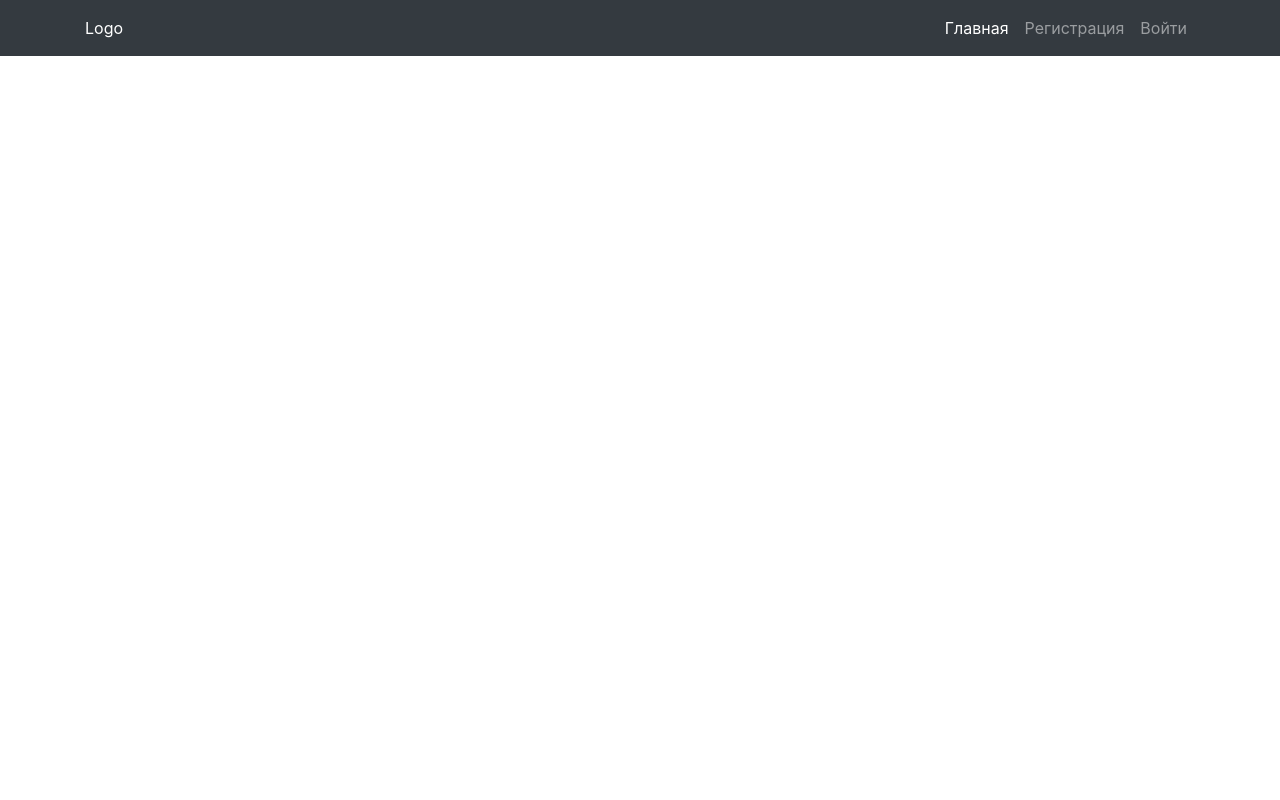
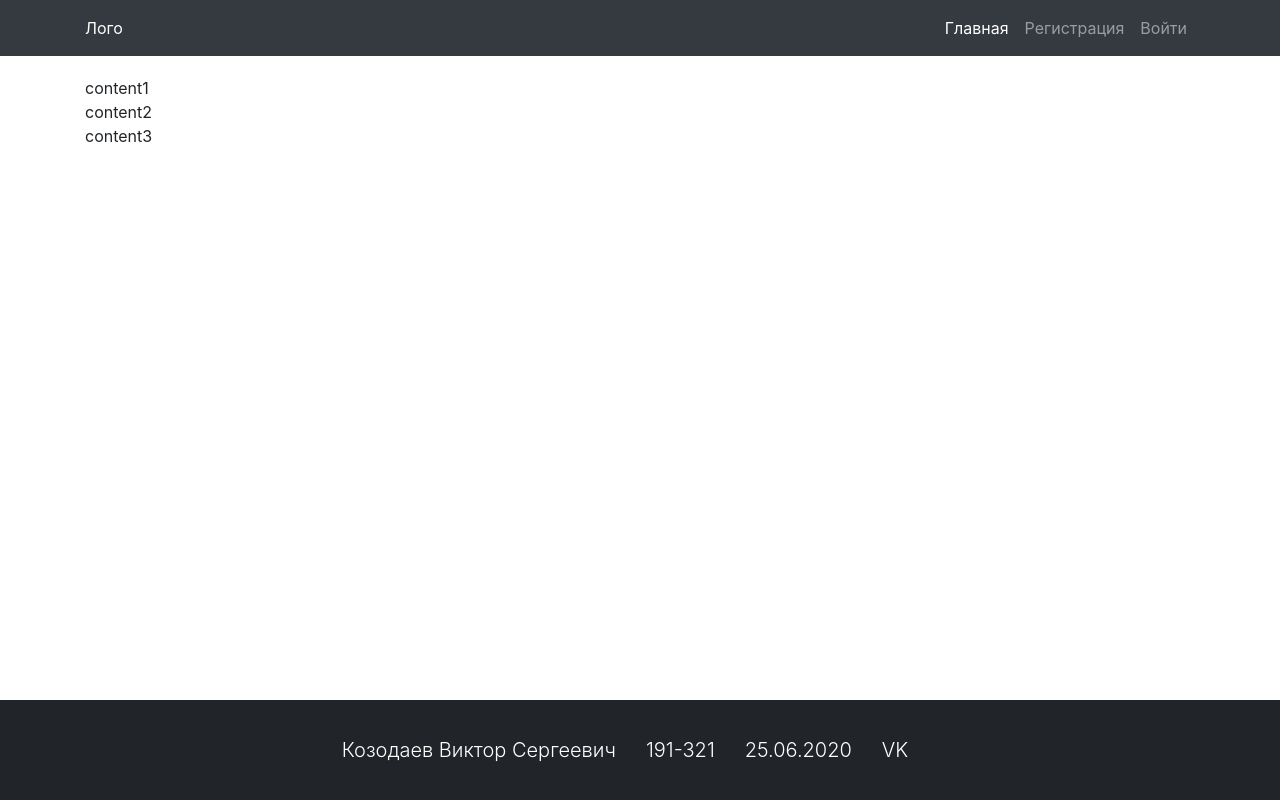
Before and after one commit to fredikey/university, a PHP site: page / in a window 1280 px wide. Run offline with PHP 8.4, Linux system fonts and the light colour scheme; some libraries are stand-ins or nearby versions.

Commit message:
add: footer and main part (only layout template)

```diff
--- a/index.html
+++ b/index.html
@@ -12,11 +12,11 @@
 	<title>Exam</title>
 </head>
 <body>
-<!-- Navigation -->
+<!-- Header with Navigation -->
 <nav class="navbar navbar-expand-lg navbar-dark bg-dark static-top">
 	<div class="container">
 		<span class="logo">
-			Logo
+			Лого
 		</span>
 		<button class="navbar-toggler" type="button" data-toggle="collapse" data-target="#navbarResponsive" aria-controls="navbarResponsive" aria-expanded="false" aria-label="Toggle navigation">
 			<span class="navbar-toggler-icon"></span>
@@ -46,6 +46,20 @@
 		</div>
 	</div>
 </nav>
+
+<!-- content -->
+<main class="main container">
+	<section>
+		content1
+	</section>
+	<section>
+		content2
+	</section>
+	<section>
+		content3
+	</section>
+</main>
+
 <!-- sign in Modal -->
 <div class="modal fade" id="sign-in-modal" tabindex="-1" role="dialog" aria-labelledby="sign-in-modal" aria-hidden="true">
 	<div class="modal-dialog" role="document">
@@ -115,7 +129,20 @@
 		</div>
 	</div>
 </div>
-
+<footer class="container-fluid footer">
+	<p class="footer-item lead">
+		Козодаев Виктор Сергеевич
+	</p>
+	<p class="footer-item lead">
+		191-321
+	</p>
+	<p class="footer-item lead">
+		25.06.2020
+	</p>
+	<p class="footer-item lead">
+		<a href="https://vk.com/fredikey">VK</a>
+	</p>
+</footer>
 <!-- bootstrap scripts-->
 <script src="https://code.jquery.com/jquery-3.2.1.slim.min.js" integrity="sha384-KJ3o2DKtIkvYIK3UENzmM7KCkRr/rE9/Qpg6aAZGJwFDMVNA/GpGFF93hXpG5KkN" crossorigin="anonymous"></script>
 <script src="https://cdnjs.cloudflare.com/ajax/libs/popper.js/1.12.9/umd/popper.min.js" integrity="sha384-ApNbgh9B+Y1QKtv3Rn7W3mgPxhU9K/ScQsAP7hUibX39j7fakFPskvXusvfa0b4Q" crossorigin="anonymous"></script>
--- a/styles/main.css
+++ b/styles/main.css
@@ -1,6 +1,41 @@
+body {
+	min-height: 100vh;
+	display: flex;
+	flex-direction: column;
+}
+
 .logo {
 	color: #fff;
 }
-.nav-button {
+.main {
+	height: 100%;
+	display: flex;
+	flex-direction: column;
+	flex: 1;
+	padding-top: 20px;
+	padding-bottom: 20px;
+}
+
+.footer {
+	height: 100px;
+	background-color: #212529;
+	color: #fff;
+	display: -webkit-flex;
+	display: -moz-flex;
+	display: -ms-flex;
+	display: -o-flex;
+	display: flex;
+	flex-direction: row;
+	justify-content: center;
+	align-items: center;
+	flex-wrap: wrap;
+	padding-right: 2%;
+	padding-left: 2%;
+}
+.footer-item {
+	margin-right: 30px;
+	margin-bottom: 0;
+}
+.footer-item a {
 	color: #fff;
 }
```
